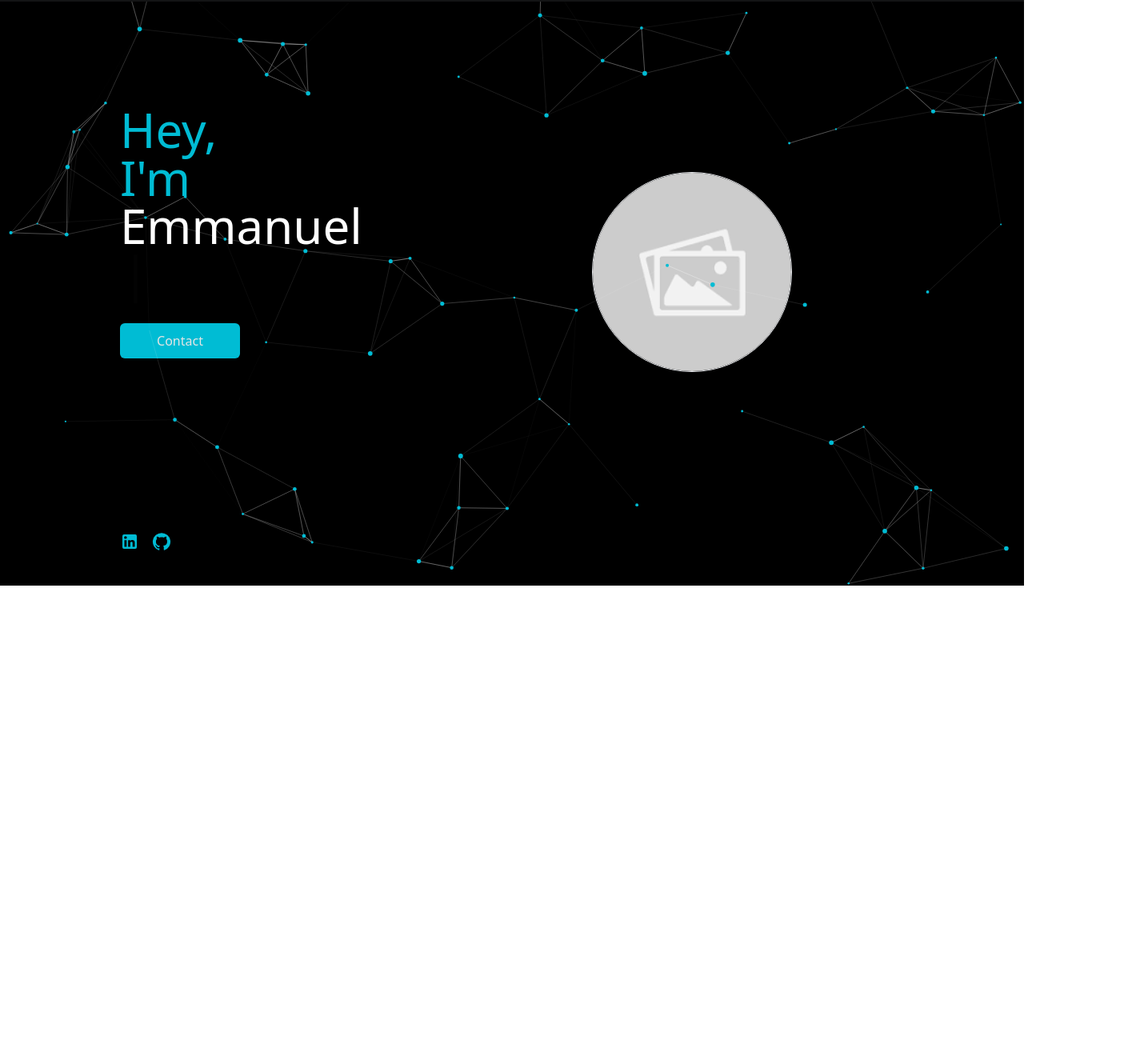
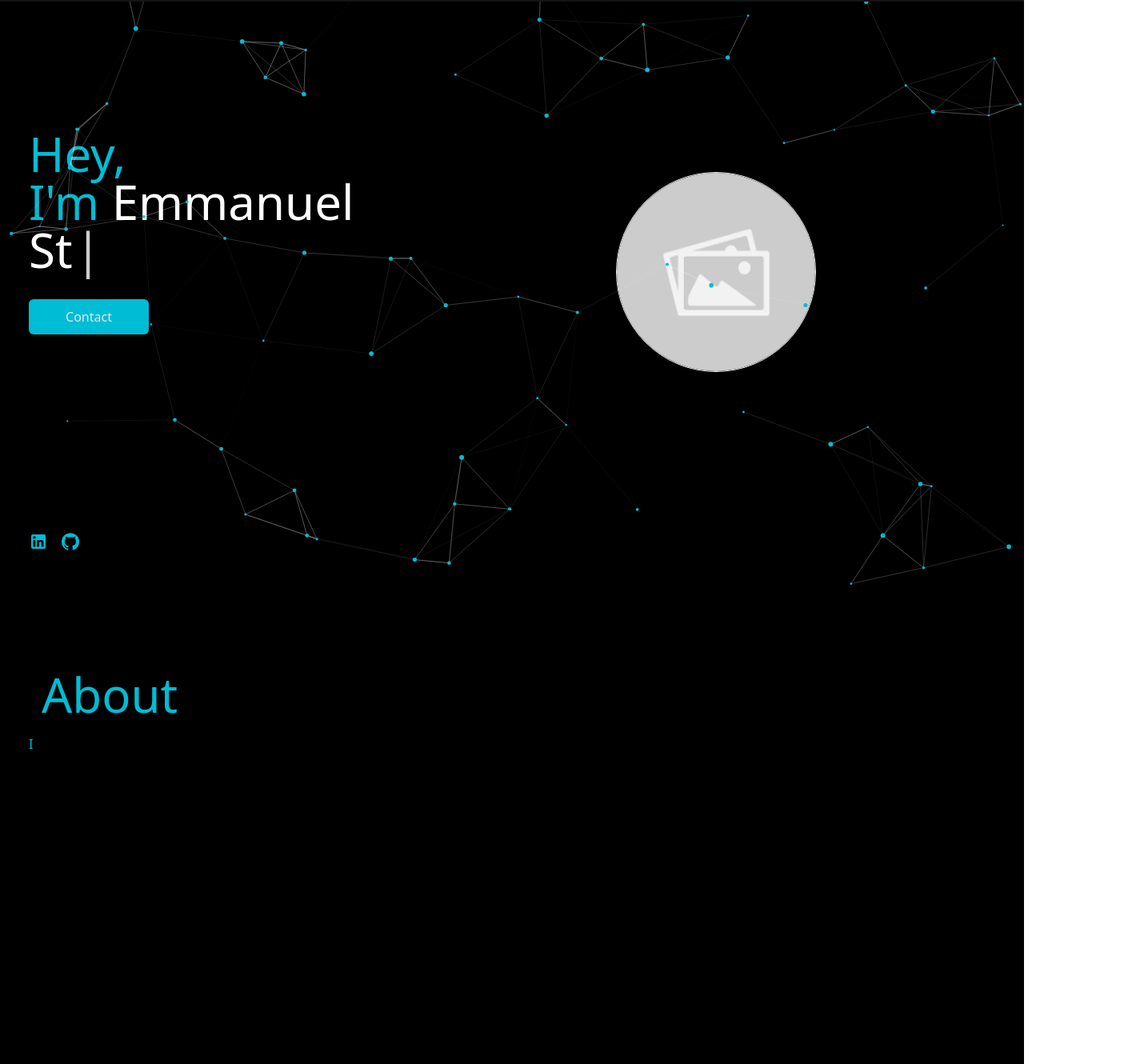
Before and after one commit to emmanuelgv408/Portfolio, a React (Vite) app: page / in a window 1280 px wide. Shown: the part 68-1398 px from the top of the page at 80% size, 1430 px wide, since content can reach past the window. Before the commit the page ends 870 px from the top, so only its background shows below. Built offline with nearby package versions, Linux system fonts and the light colour scheme.

Commit message:
layout changes

```diff
--- a/src/App.jsx
+++ b/src/App.jsx
@@ -2,6 +2,7 @@ import React from 'react';
 import NavBar from './components/NavBar';
 import Hero from './components/Hero';
 import ParticlesComponent from './components/Particles';
+import About from './components/About';
 
 function App() {
   return (
@@ -12,6 +13,8 @@ function App() {
 
       <NavBar  />
       <Hero  />
+      <About/>
+
     </div>
   );
 }
--- a/src/components/About.jsx
+++ b/src/components/About.jsx
@@ -2,9 +2,23 @@ import React from 'react'
 
 function About() {
   return (
-    <div>
+    <div className='min-w-full h-screen bg-background flex p-9'>
 
 
+{/*left*/}
+<div className='min-h-full w-1/2 flex justify-start flex-col gap-5'>
+<h1 className='text-cyan text-6xl ml-4'>About</h1>
+<p className='text-cyan'> I </p>
+
+</div>
+
+{/*right*/}
+
+
+<div className='min-h-full w-1/2'>
+
+
+</div>
 
 
     </div>
--- a/src/components/Hero.jsx
+++ b/src/components/Hero.jsx
@@ -13,7 +13,7 @@ function Hero() {
   });
 
   return (
-    <main className="flex flex-col min-w-full min-h-screen  justify-center space-y-[200px] ">
+    <main className="flex flex-col min-w-full min-h-screen  justify-center space-y-[200px] bg-background">
 
 {/* container for left and right*/}
 <div className="flex justify-between items-center space-y-[100px] gap-[200px]">
@@ -21,7 +21,7 @@ function Hero() {
 
 {/* left side*/}
 <div className="w-1/2">
-<div className="flex flex-col space-y-8  ml-[150px]">
+<div className="flex flex-col space-y-8  px-9">
         <p className="text-cyan text-6xl">
           Hey, <br />
           I'm <span className="text-white">Emmanuel</span>
@@ -36,7 +36,7 @@ function Hero() {
 </div>
 
 {/* right side*/}
-<div className="w-1/2 " >
+<div className="w-1/2 px-9" >
 
 <img src={placeholder} alt="placeholder" srcset="" className="w-[250px] h-[250px] border rounded-full"/>
 
@@ -49,7 +49,7 @@ function Hero() {
 
 
 
-      <div className="text-cyan ml-[150px] flex gap-4 text-4xl w-full">
+      <div className="text-cyan flex gap-4 text-4xl w-full px-9">
         <LinkedInIcon className="hover:cursor-pointer" />
         <GitHubIcon className="hover:cursor-pointer" />
       </div>
--- a/src/components/NavBar.jsx
+++ b/src/components/NavBar.jsx
@@ -5,7 +5,7 @@ import logo from '../assets/logo.png';
 
 function NavBar() {
   return (
-    <nav className="sticky top-0 flex justify-around flex-row min-w-full h-[70px] border-none shadow-sm bg-custom-grey ">
+    <nav className="sticky top-0 flex justify-around flex-row min-w-full  border-none shadow-sm bg-custom-grey ">
       <div className="hover:cursor-pointer bg-transparent">
         <img src={logo} alt="Logo" className=" w-[70px] bg-transparent opacity-100" />
       </div>
```
